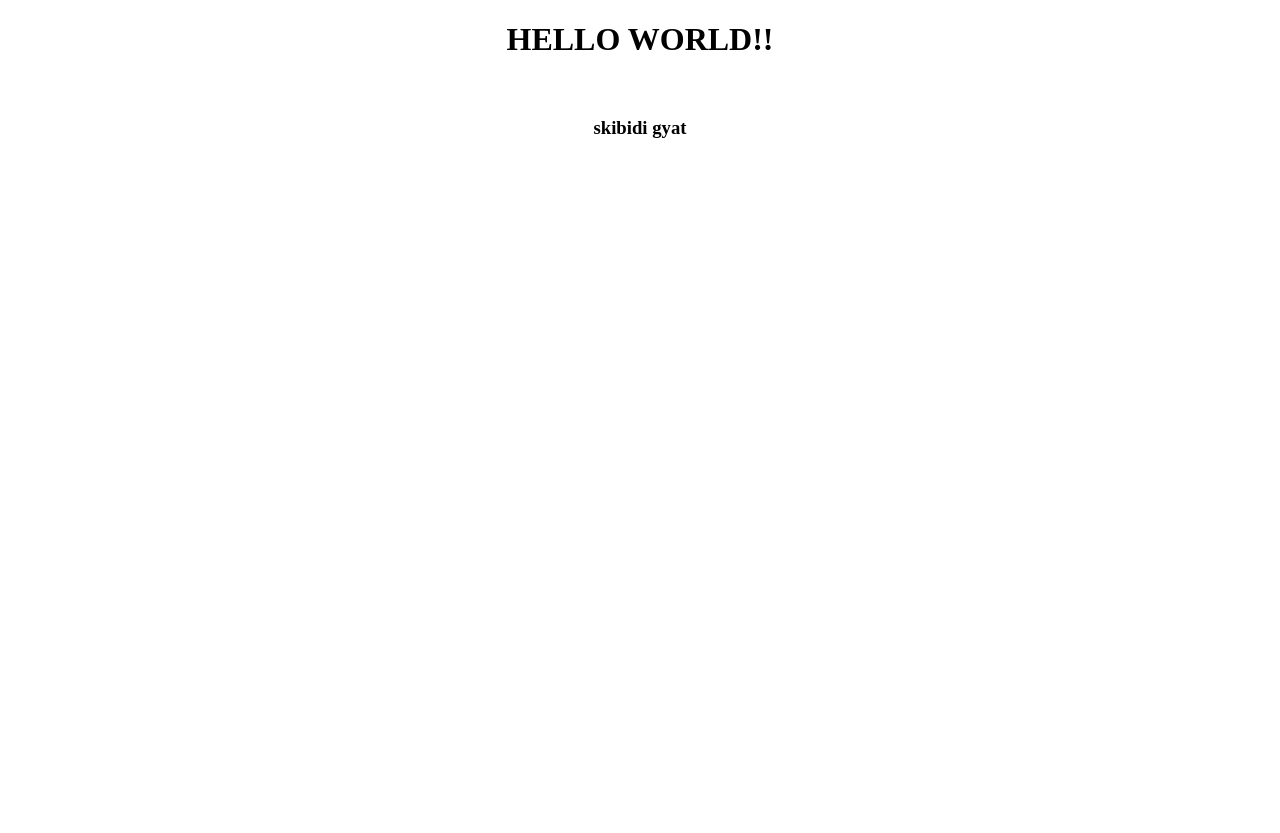
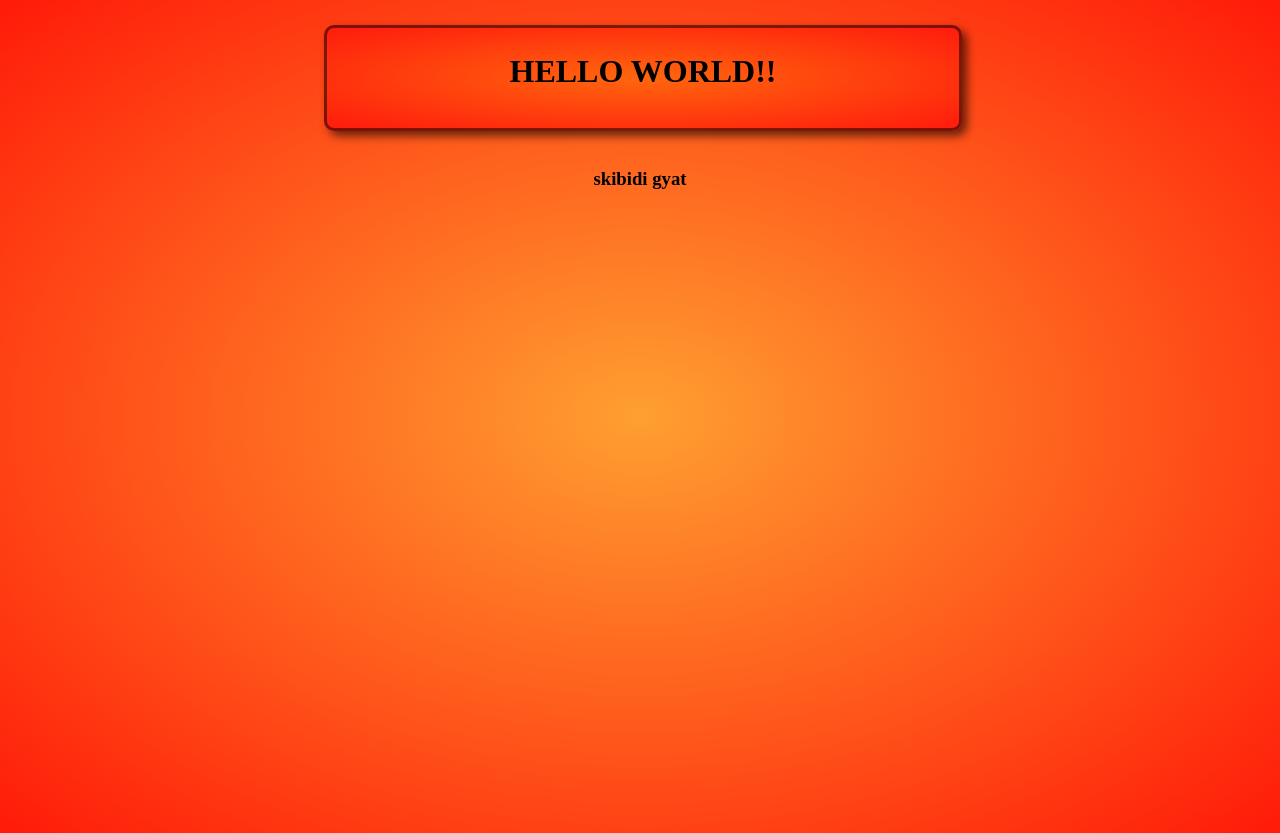
Before and after one commit to BumbertoEko/test-repo-niko-bum-bill, a plain HTML site: page index.html in a window 1280 px wide. Before the commit the page ends 800 px from the top, so only its background shows below. Drawn offline with Linux system fonts and the light colour scheme.

Commit message:
Added CSS and changed style

```diff
--- a/index.html
+++ b/index.html
@@ -3,10 +3,13 @@
 <head>
     <meta charset="UTF-8">
     <meta name="viewport" content="width=device-width, initial-scale=1.0">
+    <link rel="stylesheet" href="style.css">
     <title>Document</title>
 </head>
 <body>
-    <h1 style="text-align: center;">HELLO WORLD!!</h1>
+
+    <div class="box" style="width: 50%; margin-left: 25%; margin-top: 2%;"><h1 style="text-align: center; margin-top: 25px;">HELLO WORLD!!</h1></div>
     <br>
     <h3 style="text-align: center;">skibidi gyat</h1>
+
 </html> <!--testing how branches work-->
--- /dev/null
+++ b/style.css
@@ -0,0 +1,13 @@
+body {
+    height: 100vh;
+    background-image: radial-gradient(rgb(255, 159, 49), rgb(255, 0, 0) 120%);
+}
+
+.box {
+    height: 100px;
+    width: 100px;
+    background-image: radial-gradient(rgb(255, 102, 14), rgb(255, 12, 12) 120%);
+    box-shadow: 5px 5px 10px rgba(0, 0, 0, 0.603);
+    border-radius: 10px;
+    border: 3px solid rgba(0, 0, 0, 0.507);
+}
```
